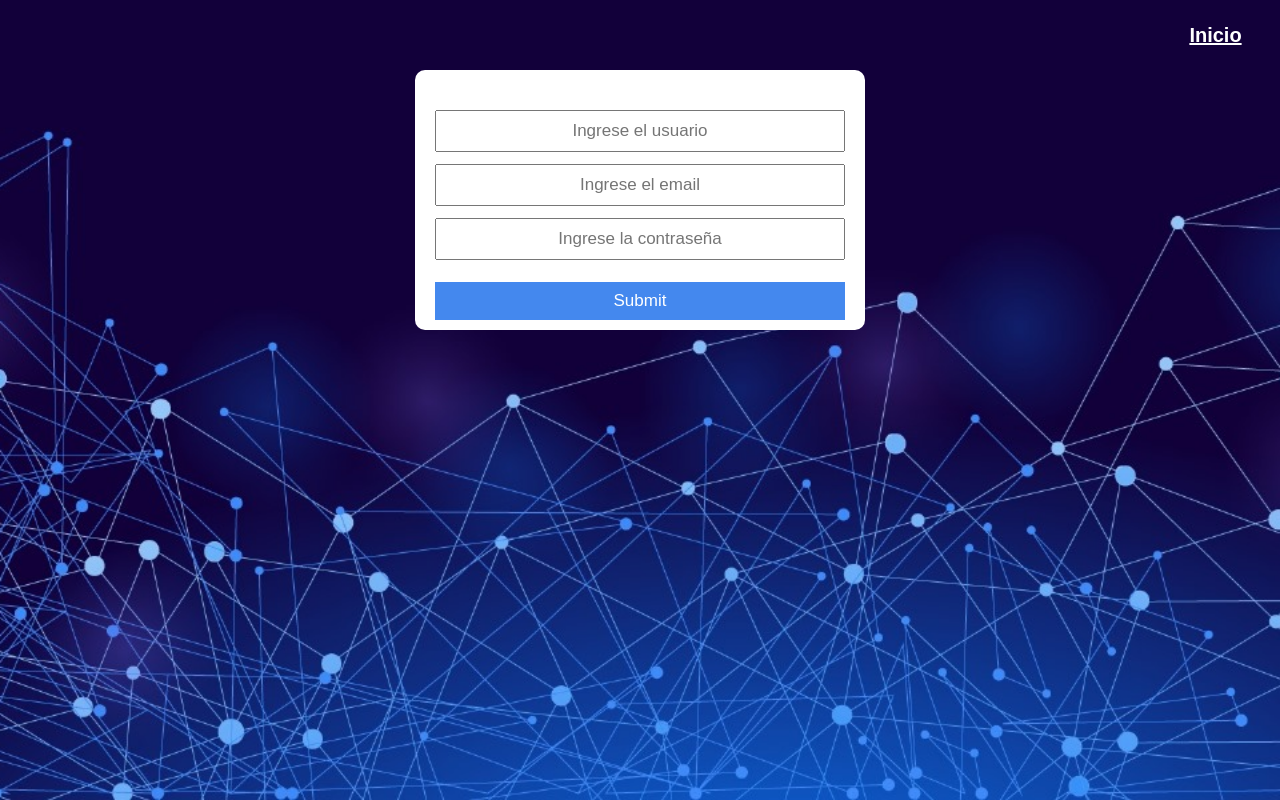
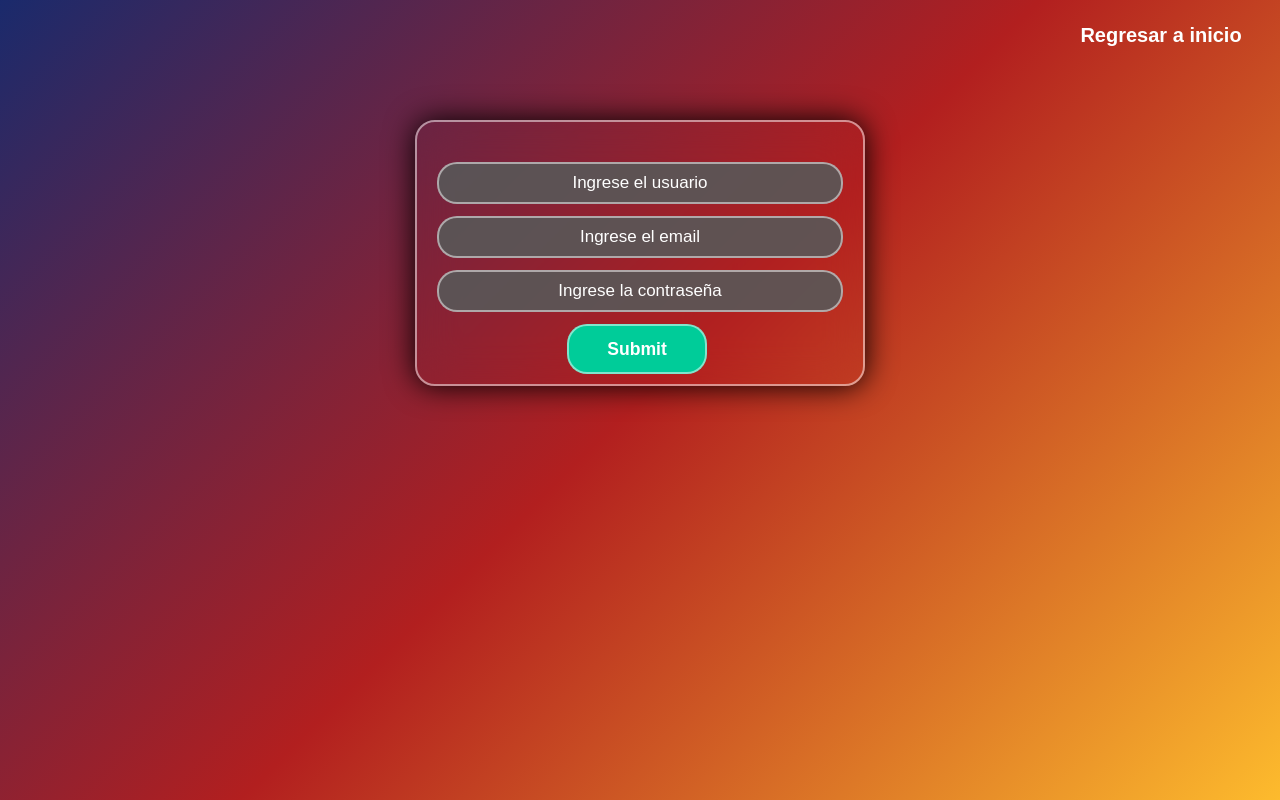
Before and after one commit to jotha04/SolRenova1, a PHP site: page /coneplit/registrar.php in a window 1280 px wide. Run offline with PHP 8.4, Linux system fonts and the light colour scheme.

Commit message:
Se mejoro el estilo de registro y login

```diff
--- a/estilo_datoubicacion.css
+++ b/estilo_datoubicacion.css
@@ -66,7 +66,7 @@ body {
 .form-container input[type="text"]:focus,
 .form-container select:focus {
     border-color: #00cc99;
-    box-shadow: 0 0 8px rgba(0, 204, 153, 0.5);
+    box-shadow: 0 0 8px #00cc9980;
 }
 
 .button-group {
--- a/login.php
+++ b/login.php
@@ -2,7 +2,7 @@
 <html lang="en">
 <head>
     <title>Login - SOL-RENOVA</title>
-    <link href="estilo.css">
+    <link rel="stylesheet" href="login_regis.css">
 </head>
 <body>
     <form method="post">
@@ -18,6 +18,6 @@
        }
     ?>
     <br>
-    <a class="regresarinicio " href="index.php">Inicio</a>
+    <a class="regresarinicio " href="index.php">Regresar al inicio</a>
 </body>
 </html>
--- a/login_regis.css
+++ b/login_regis.css
@@ -7,7 +7,7 @@
 
 body {
     display: flex;
-    background: url(img/wallper_login.jpg);
+    background: linear-gradient(135deg, #1a2a6c, #b21f1f, #fdbb2d);
     background-size: cover;
     background-position: center;
     justify-content: center;
@@ -15,52 +15,27 @@ body {
     height: 100vh;
 }
 
-.registration-form {
-    background-color: #ffffff;
-    padding: 20px;
-    border-radius: 8px;
-    box-shadow: 0 4px 8px rgba(0, 0, 0, 0.1);
-    width: 300px;
-    margin: auto;
-    display: flex;
-    flex-direction: column;
-    justify-content: center;
-    align-items: center;
-}
-
-.bad {
-    text-align: center;
-    width: 100%;
-    padding: 12px;
-    margin: auto;
-    margin-top: 20px;
-    background-color: #a22;
-    color: #fff;
-}
-
-h1 {
-    color: #007bff;
-    font-size: 32px;
-    margin-bottom: 20px;
-}
-
-.form-control {
-    margin-bottom: 15px;
-    width: 100%;
-}
-
 form {
     width: 450px;
-    background: #fff;
+    background: transparent;
     padding: 10px 20px;
     margin: auto;
     box-sizing: border-box;
     padding-top: 28px;
-    margin-top: 70px;
+    margin-top: 120px;
     border-radius: 10px;
+    border: 2px solid #ffffff80;
+    border-radius: 20px;
+    backdrop-filter: blur(20px);
+    box-shadow: 0 0 30px rgb(0, 0, .5);
+    overflow: hidden;
+    transition: transform .5s ease height .2s ease;
 }
 
 input {
+    background-color: rgba(88, 88, 88, 0.9);
+    border: 2px solid #ffffff80;
+    border-radius: 20px;
     text-align: center;
     width: 100%;
     padding: 9px;
@@ -70,53 +45,32 @@ input {
     box-sizing: border-box;
 }
 
+input[type="text"]::placeholder,
+input[type="email"]::placeholder,
+input[type="password"]::placeholder {
+    color: #ffffff;
+}
+
 input[type='submit'] {
-    background-color: #48e;
+    width: 140px;
+    height: 50px;
+    background: transparent;
+    border: 2px solid #ffffff80;
+    border-radius: 20px;
+    cursor: pointer;
+    font-size: 1.1rem;
     color: #fff;
-    width: 100%;
-    margin: 0;
-    margin-top: 22px;
-    border: none;
+    font-weight: 600;
+    margin-left: 130px;
+    background: #00cc99;
+    color: #ffffff;
+    position: relative;
 }
 
 input[type='submit']:hover {
-    background-color: #0056b3;
+    background-color: #0c9440;
 }
 
-.login-link {
-    margin-top: 10px;
-}
-
-.login-link a {
-    color: #007bff;
-    text-decoration: none;
-}
-
-.button_class {
-    padding: 20px;
-    background-color: blue;
-}
-
-.button_class a {
-    list-style: none;
-    font-size: 20px;
-    color: white;
-    font-weight: bold;
-}
-
-.ok {
-    text-align: center;
-    width: 90%;
-    padding: 12px;
-    margin: auto;
-    margin-top: 20px;
-    background-color: #4e8;
-    color: #fff;
-}
-
-#mandar:hover {
-    cursor: pointer;
-}
 .regresarinicio{
     position: fixed;
     right: 3%;
@@ -125,4 +79,5 @@ input[type='submit']:hover {
     font-size: 20px;
     color: white;
     font-weight: bold;
+    text-decoration: none;
 }
--- a/registrar.php
+++ b/registrar.php
@@ -17,6 +17,6 @@
     include("insertar.php");
     ?>
     <br>
-    <a class="regresarinicio " href="index.php">Inicio</a>
+    <a class="regresarinicio " href="index.php">Regresar a inicio</a>
 </body>
 </html>
```
